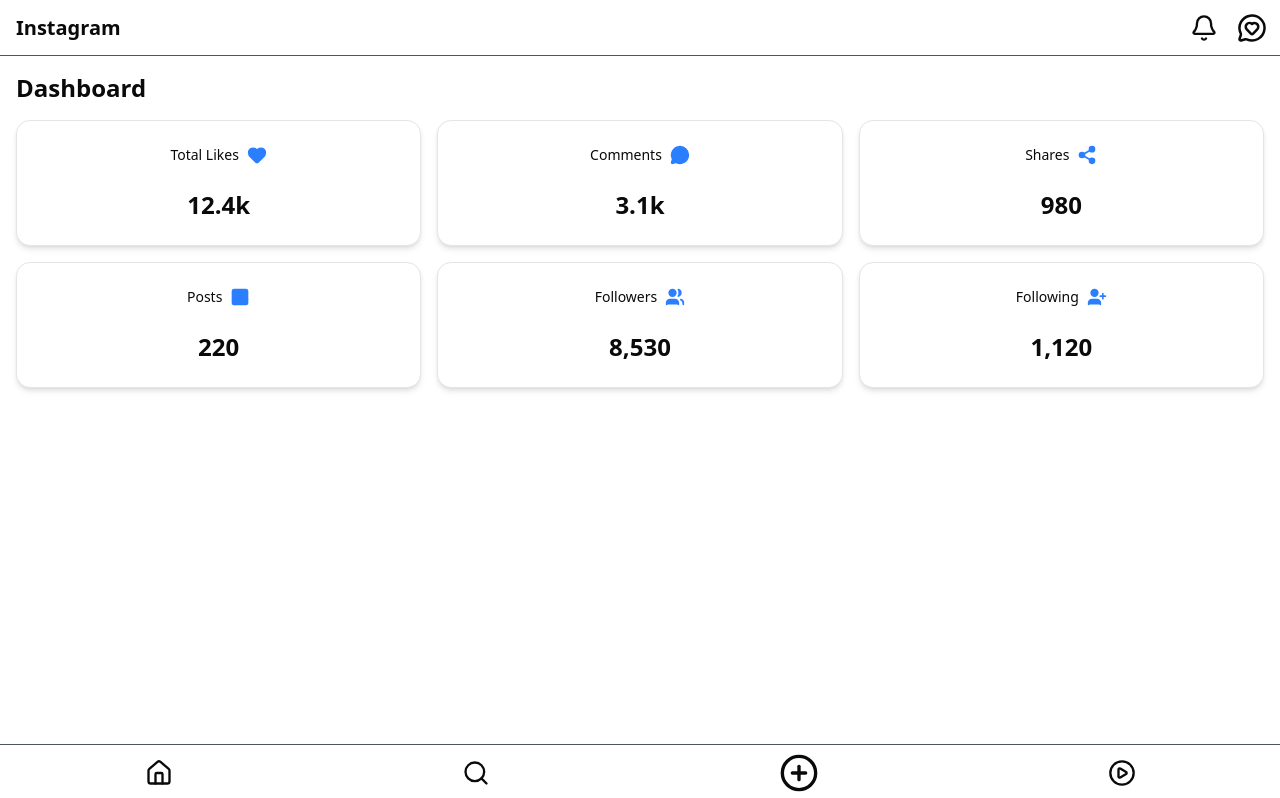
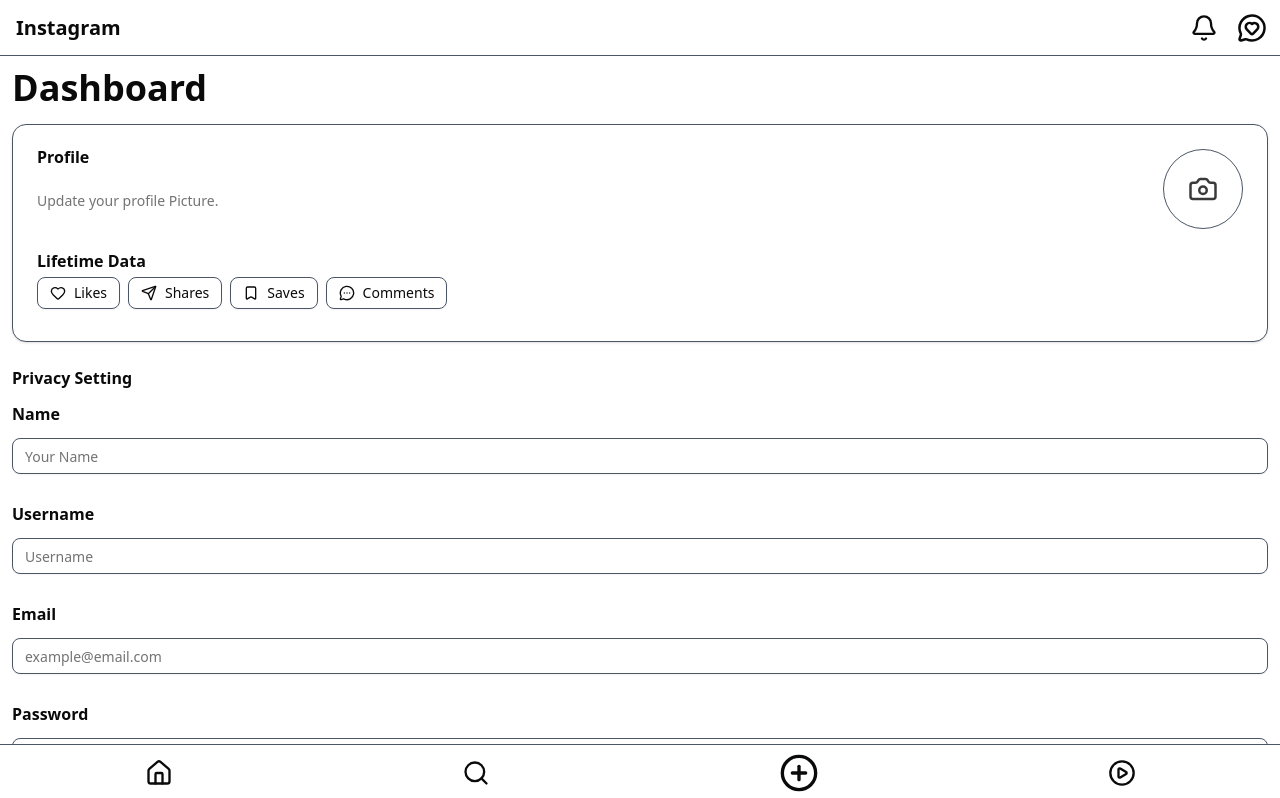
Before and after one commit to smoriginals/instagram-mini-clone, a React (Vite) app in the folder frontend/: page /dashboard in a window 1280 px wide. Shown: the top 798 px of the page. Built offline with nearby package versions, Linux system fonts and the light colour scheme.

Commit message:
make a dashboard

```diff
--- a/frontend/package.json
+++ b/frontend/package.json
@@ -19,6 +19,7 @@
     "@radix-ui/react-slot": "^1.2.4",
     "@radix-ui/react-switch": "^1.2.6",
     "@radix-ui/react-toggle": "^1.1.10",
+    "@radix-ui/react-toggle-group": "^1.1.11",
     "@tailwindcss/vite": "^4.1.17",
     "axios": "^1.13.2",
     "class-variance-authority": "^0.7.1",
--- /dev/null
+++ b/frontend/src/components/ui/toggle-group.jsx
@@ -0,0 +1,68 @@
+"use client";
+import * as React from "react"
+import * as ToggleGroupPrimitive from "@radix-ui/react-toggle-group"
+
+import { cn } from "@/lib/utils"
+import { toggleVariants } from "@/components/ui/toggle"
+
+const ToggleGroupContext = React.createContext({
+  size: "default",
+  variant: "default",
+  spacing: 0,
+})
+
+function ToggleGroup({
+  className,
+  variant,
+  size,
+  spacing = 0,
+  children,
+  ...props
+}) {
+  return (
+    <ToggleGroupPrimitive.Root
+      data-slot="toggle-group"
+      data-variant={variant}
+      data-size={size}
+      data-spacing={spacing}
+      style={{
+        "--gap": spacing
+      }}
+      className={cn(
+        "group/toggle-group flex w-fit items-center gap-[--spacing(var(--gap))] rounded-md data-[spacing=default]:data-[variant=outline]:shadow-xs",
+        className
+      )}
+      {...props}>
+      <ToggleGroupContext.Provider value={{ variant, size, spacing }}>
+        {children}
+      </ToggleGroupContext.Provider>
+    </ToggleGroupPrimitive.Root>
+  );
+}
+
+function ToggleGroupItem({
+  className,
+  children,
+  variant,
+  size,
+  ...props
+}) {
+  const context = React.useContext(ToggleGroupContext)
+
+  return (
+    <ToggleGroupPrimitive.Item
+      data-slot="toggle-group-item"
+      data-variant={context.variant || variant}
+      data-size={context.size || size}
+      data-spacing={context.spacing}
+      className={cn(toggleVariants({
+        variant: context.variant || variant,
+        size: context.size || size,
+      }), "w-auto min-w-0 shrink-0 px-3 focus:z-10 focus-visible:z-10", "data-[spacing=0]:rounded-none data-[spacing=0]:shadow-none data-[spacing=0]:first:rounded-l-md data-[spacing=0]:last:rounded-r-md data-[spacing=0]:data-[variant=outline]:border-l-0 data-[spacing=0]:data-[variant=outline]:first:border-l", className)}
+      {...props}>
+      {children}
+    </ToggleGroupPrimitive.Item>
+  );
+}
+
+export { ToggleGroup, ToggleGroupItem }
--- a/frontend/src/pages/Dashboard.jsx
+++ b/frontend/src/pages/Dashboard.jsx
@@ -1,60 +1,189 @@
 import React from "react";
-import { Card, CardHeader, CardTitle, CardContent } from "@/components/ui/card";
-import { Heart, MessageCircle, Share2, ImageIcon, Users, UserPlus } from "lucide-react";
+import { Button } from "@/components/ui/button";
+import { Textarea } from "@/components/ui/textarea";
+import {
+    Heart,
+    MessageCircle,
+    Share2,
+    ImageIcon,
+    Users,
+    UserPlus,
+    Edit,
+} from "lucide-react";
+import { Checkbox } from "@/components/ui/checkbox"
+import {
+    Field,
+    FieldDescription,
+    FieldGroup,
+    FieldLabel,
+    FieldLegend,
+    FieldSeparator,
+    FieldSet,
+} from "@/components/ui/field"
+import {
+    Select,
+    SelectContent,
+    SelectItem,
+    SelectTrigger,
+    SelectValue,
+} from "@/components/ui/select"
+import { Label } from "@/components/ui/label"
+import { Switch } from "@/components/ui/switch"
+import {
+    Card,
+    CardAction,
+    CardContent,
+    CardDescription,
+    CardFooter,
+    CardHeader,
+    CardTitle,
+} from "@/components/ui/card"
+import { Input } from "@/components/ui/input"
+import { Camera } from "lucide-react";
+
+import { BookmarkIcon, HeartIcon, Send, MessageCircleMore } from "lucide-react"
+import {
+    ToggleGroup,
+    ToggleGroupItem,
+} from "@/components/ui/toggle-group"
+
 
 export default function Dashboard() {
     const stats = [
-		{
-			title: "Total Likes",
-			value: "12.4k",
-			icon: Heart,
-		},
-		{
-			title: "Comments",
-			value: "3.1k",
-			icon: MessageCircle,
-		},
-		{
-			title: "Shares",
-			value: "980",
-			icon: Share2,
-		},
-		{
-			title: "Posts",
-			value: "220",
-			icon: ImageIcon,
-		},
-		{
-			title: "Followers",
-			value: "8,530",
-			icon: Users,
-		},
-		{
-			title: "Following",
-			value: "1,120",
-			icon: UserPlus,
-		},
+        { title: "Total Likes", value: "12.4k", icon: Heart },
+        { title: "Comments", value: "3.1k", icon: MessageCircle },
+        { title: "Shares", value: "980", icon: Share2 },
+        { title: "Posts", value: "220", icon: ImageIcon },
+        { title: "Followers", value: "8,530", icon: Users },
+        { title: "Following", value: "1,120", icon: UserPlus },
     ];
+    console.table(stats);
+    return (
+        <>
+            <div className="w-full p-3 mt-14 pb-18">
+                <h1 className='text-4xl font-bold'>Dashboard</h1>
 
-	return (
-		<div className="p-4 mt-14">
-			<h1 className="text-2xl font-bold mb-4">Dashboard</h1>
-
-			{/* Stats Grid */}
-			<div className="grid grid-cols-2 sm:grid-cols-3 gap-4 ">
-				{stats.map((item, idx) => (
-					<Card key={idx} className="shadow-md border">
-						<CardHeader className="flex justify-center items-center">
-							<CardTitle className="text-sm font-medium text-center">{item.title}</CardTitle>
-							<item.icon className="h-5 w-5 text-blue-500 fill-blue-500" />
+                <Card className="w-full mt-4 mb-6 border border-gray-600">
+                    <CardHeader>
+                        <CardTitle>Profile</CardTitle>
+                        <CardDescription>
+                            Update your profile Picture.
+                        </CardDescription>
+                        <CardAction>
+                            <button className='cursor-pointer h-20 w-20 rounded-full border border-gray-600 flex justify-center items-center'><Camera size={30 } className='opacity-80'/></button>
+                        </CardAction>
                     </CardHeader>
 
                     <CardContent>
-							<p className="text-2xl font-bold text-center">{item.value}</p>
+                        <CardTitle>Lifetime Data</CardTitle>
+
+                        <ToggleGroup type="multiple" variant="outline" spacing={2} size="sm" className='py-2 flex justify-start flex-wrap'>
+
+                            <ToggleGroupItem
+                                value="star"
+                                aria-label="Toggle star"
+                                className="data-[state=on]:bg-transparent data-[state=on]:*:[svg]:fill-red-500 data-[state=on]:*:[svg]:stroke-black border border-gray-600"
+                            >
+                                <HeartIcon />
+                                Likes
+                            </ToggleGroupItem>
+
+                            <ToggleGroupItem
+                                value="heart"
+                                aria-label="Toggle heart"
+                                className="data-[state=on]:bg-transparent data-[state=on]:*:[svg]:fill-black data-[state=on]:*:[svg]:stroke-black border border-gray-600 "
+                            >
+                                <Send />
+                                Shares
+                            </ToggleGroupItem>
+
+                            <ToggleGroupItem
+                                value="bookmark"
+                                aria-label="Toggle bookmark"
+                                className="data-[state=on]:bg-transparent data-[state=on]:*:[svg]:fill-yellow-500 data-[state=on]:*:[svg]:stroke-black border border-gray-600 "
+                            >
+                                <BookmarkIcon />
+                                Saves
+                            </ToggleGroupItem>
+
+                            <ToggleGroupItem
+                                value="comment"
+                                aria-label="Toggle comment"
+                                className="data-[state=on]:bg-transparent data-[state=on]:*:[svg]:fill-blue-500 data-[state=on]:*:[svg]:stroke-black border border-gray-600 "
+                            >
+
+                                <MessageCircleMore />
+                                Comments
+                            </ToggleGroupItem>
+
+                        </ToggleGroup>
                     </CardContent>
+
                 </Card>
-				))}
+
+                <form>
+                    <FieldGroup>
+                        <FieldSet>
+                            <FieldLegend className='text-xl font-bold mt-4'>Privacy Setting</FieldLegend>
+                            {/*<FieldDescription>*/}
+                            {/*    All transactions are secure and encrypted*/}
+                            {/*</FieldDescription>*/}
+                            <FieldGroup>
+                                <Field>
+                                    <FieldLabel className='text-md font-bold'>
+                                        Name
+                                    </FieldLabel>
+                                    <Input placeholder="Your Name" className='border border-gray-600' />
+                                </Field>
+                                <Field>
+                                    <FieldLabel className='text-md font-bold'>
+                                        Username
+                                    </FieldLabel>
+                                    <Input placeholder="Username" className='border border-gray-600' />
+                                </Field>
+                                <Field>
+                                    <FieldLabel className='text-md font-bold'>
+                                        Email
+                                    </FieldLabel>
+                                    <Input placeholder="example@email.com" className='border border-gray-600' />
+                                </Field>
+                                <Field>
+                                    <FieldLabel className='text-md font-bold'>
+                                        Password
+                                    </FieldLabel>
+                                    <Input placeholder="New Password" className='border border-gray-600' />
+                                    <Input placeholder="Re-Enter Password" className='border border-gray-600' />
+                                </Field>
+                                <Field>
+                                    <FieldLabel className='text-md font-bold'>
+                                        Bio
+                                    </FieldLabel>
+                                    <Textarea placeholder="Update your bio..." className='border border-gray-600' />
+                                </Field>
+                            </FieldGroup>
+
+                        </FieldSet>
+
+                        <div className="flex justify-start gap-4 flex-col">
+                            <div className='flex justify-between items-center space-x-2'>
+                                <Label className='text-xl'>Private Profile</Label>
+                                <Switch />
+                            </div>
+                            <div className='flex justify-between items-center space-x-2'>
+                                <Label className='text-xl'>Step-To-Verification</Label>
+                                <Switch />
                             </div>
                         </div>
+
+                        <Field orientation="vertical">
+                            <Button type="button" className='border border-gray-600'>Submit</Button>
+                            <Button variant="outline" type="button" className='border border-gray-600'>
+                                Cancel
+                            </Button>
+                        </Field>
+                    </FieldGroup>
+                </form>
+            </div>
+        </>
     );
 }
--- a/frontend/src/pages/Signup.jsx
+++ b/frontend/src/pages/Signup.jsx
@@ -16,7 +16,6 @@
         username: '',
         password: ''
     })
-    //const [error, setError] = useState("Error Found");
 
     const HandleChange = (e) => {
         setUserData({ ...userData, [e.target.name]: e.target.value });
@@ -30,7 +29,6 @@
             toast.error(res.message);
             return;
         }
-        //toast.success("Signup Successful");
         toast.success("Account created!");
         navigate("/login");
     };
@@ -38,7 +36,7 @@
 
     return (
 
-        <div className="flex h-dvh w-full flex-col items-center justify-center p-4 ">
+        <div className="flex h-dvh w-full flex-col items-center justify-center p-4">
 
 
             <div className="w-full max-w-sm rounded-xl border border-gray-600 p-6">
@@ -52,7 +50,7 @@
                 {/*Password*/}
                 <Input name='password' type="password" placeholder="Password" className="mb-4 rounded-full border border-gray-600 px-4" onChange={HandleChange}/>
                 {/*Submit form*/}
-                <Button className="w-full bg-blue-500 text-white hover:bg-blue-600 cursor-pointer" onClick={HandleSubmit }>
+                <Button className="w-full cursor-pointer bg-blue-500 text-white hover:bg-blue-600" onClick={HandleSubmit }>
                     Sign Up
                 </Button>
 
```
Also changed, not shown: frontend/src/pages/Profilepage.jsx (+4 -3 lines), 2 other files (tests, documents, lock files or other folders). Lines whose indentation alone changed are shown as unchanged.
